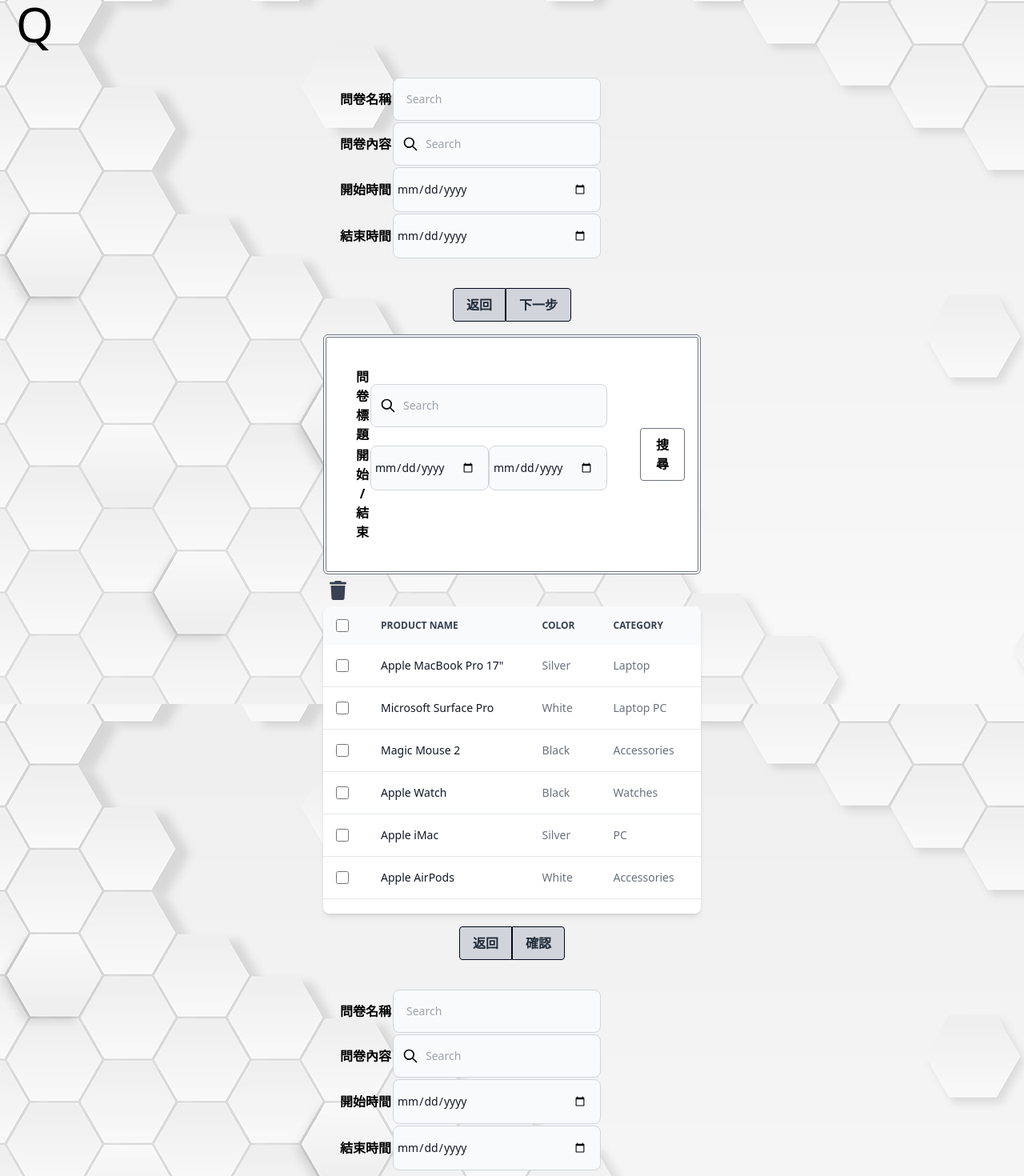
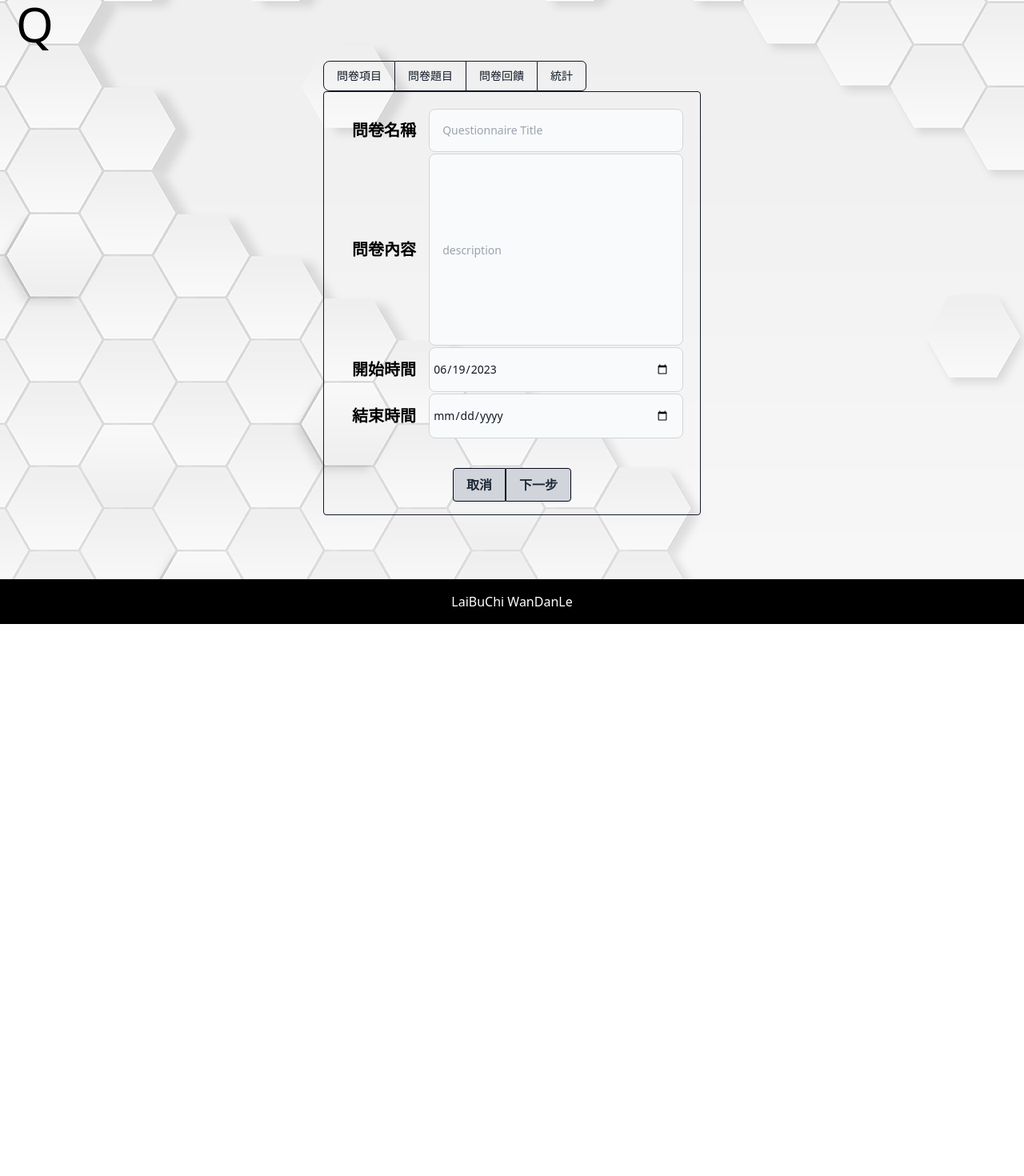
Before and after one commit to BoJyunHuang/Questionnaire, a Vue app: page /create in a window 1280 px wide. Shown: the part 20-1490 px from the top of the page at 80% size. After the commit the page ends 800 px from the top, so only its background shows below. Built offline with nearby package versions, Linux system fonts and the light colour scheme.

Commit message:
finish build

```diff
--- a/src/components/Questions.vue
+++ b/src/components/Questions.vue
@@ -624,6 +624,3 @@ export default {
 
 }
 </script>
-<style lang="">
-
-</style>
--- a/src/components/Table.vue
+++ b/src/components/Table.vue
@@ -101,12 +101,13 @@ export default {
                             v-model="item.selected"></td>
                     <td class="border border-slate-600 text-center">{{ item['serialNumber'] }}</td>
                     <td class="border border-slate-600 text-center">
-                        <a class="underline hover:no-underline" @click="toQPage(item)">{{ item['title'] }}</a>
+                        <a class="underline hover:no-underline cursor-pointer" @click="toQPage(item)">{{ item['title']
+                        }}</a>
                     </td>
                     <td class="border border-slate-600 text-center" v-for="column in columns">{{ item[column.key] }}</td>
                     <!-- 印出該分頁對應標題的內容(欄) -->
                     <td class="border border-slate-600 text-center">
-                        <a class="underline hover:no-underline" @click="toStatics(item)">觀看</a>
+                        <a class="underline hover:no-underline cursor-pointer" @click="toStatics(item)">觀看</a>
                     </td>
                 </tr>
             </tbody>
--- a/src/views/CreateView.vue
+++ b/src/views/CreateView.vue
@@ -1,43 +1,55 @@
-<template lang="">
-    <div>
+<template>
+    <div class="inline-flex rounded-md shadow-sm" role="group">
+        <button type="button" @click="to1Step"
+            class="inline-flex items-center px-4 py-2 text-sm font-medium text-gray-900 bg-transparent border border-gray-900 rounded-l-lg hover:bg-gray-900 hover:text-white focus:z-10 focus:ring-2 focus:ring-gray-500 focus:bg-gray-900 focus:text-white dark:border-black dark:text-black dark:hover:text-white dark:hover:bg-gray-700 dark:focus:bg-gray-700">
+
+            問卷項目
+        </button>
+        <button type="button" @click="to2Step"
+            class="inline-flex items-center px-4 py-2 text-sm font-medium text-gray-900 bg-transparent border-t border-b border-gray-900 hover:bg-gray-900 hover:text-white focus:z-10 focus:ring-2 focus:ring-gray-500 focus:bg-gray-900 focus:text-white dark:border-black dark:text-black dark:hover:text-white dark:hover:bg-gray-700 dark:focus:bg-gray-700">
+
+            問卷題目
+        </button>
+        <button type="button" @click="to3Step"
+            class="inline-flex items-center px-4 py-2 text-sm font-medium text-gray-900 bg-transparent border-l border-t border-b border-gray-900 hover:bg-gray-900 hover:text-white focus:z-10 focus:ring-2 focus:ring-gray-500 focus:bg-gray-900 focus:text-white dark:border-black dark:text-black dark:hover:text-white dark:hover:bg-gray-700 dark:focus:bg-gray-700">
+
+            問卷回饋
+        </button>
+        <button type="button" @click="to4Step"
+            class="inline-flex items-center px-4 py-2 text-sm font-medium text-gray-900 bg-transparent border border-gray-900 rounded-r-md hover:bg-gray-900 hover:text-white focus:z-10 focus:ring-2 focus:ring-gray-500 focus:bg-gray-900 focus:text-white dark:border-black dark:text-black dark:hover:text-white dark:hover:bg-gray-700 dark:focus:bg-gray-700">
+
+            統計
+        </button>
+    </div>
+    <div v-if="step1" class="flex flex-col justify-center border border-gray-900 rounded">
         <table class="m-5">
             <tr>
-                <th><label class="text-center">問卷名稱</label> </th>
-                <td><input type="search" id="search"
-                            class="block w-full p-4 text-sm text-gray-900 border border-gray-300 rounded-lg bg-gray-50 focus:ring-blue-500 focus:border-blue-500 dark:bg-gray-300 dark:border-gray-600 dark:placeholder-gray-500 dark:text-black dark:focus:ring-blue-500 dark:focus:border-blue-500"
-                            placeholder="Search" required>
+                <th><label class="text-center text-xl">問卷名稱</label> </th>
+                <td><input type="text" id="search"
+                        class="block w-full p-4 text-sm text-gray-900 border border-gray-300 rounded-lg bg-gray-50 focus:ring-blue-500 focus:border-blue-500 dark:bg-gray-300 dark:border-gray-600 dark:placeholder-gray-500 dark:text-black dark:focus:ring-blue-500 dark:focus:border-blue-500"
+                        placeholder="Questionnaire Title" required>
                 </td>
             </tr>
             <tr>
-                <th><label class="text-center">問卷內容
-                </label> </th>
+                <th><label class="text-center text-xl">問卷內容
+                    </label> </th>
                 <td><label for="search"
                         class="mb-2 text-sm font-medium text-gray-900 sr-only dark:text-black">Search</label>
-                    <div class="relative">
-                        <div class="absolute inset-y-0 left-0 flex items-center pl-3 pointer-events-none">
-                            <svg aria-hidden="true" class="w-5 h-5 text-black dark:text-gray-400" fill="none"
-                                stroke="currentColor" viewBox="0 0 24 24" xmlns="http://www.w3.org/2000/svg">
-                                <path stroke-linecap="round" stroke-linejoin="round" stroke-width="2"
-                                    d="M21 21l-6-6m2-5a7 7 0 11-14 0 7 7 0 0114 0z"></path>
-                            </svg>
-                        </div>
-                        <input type="search" id="search"
-                            class="block w-full p-4 pl-10 text-sm text-gray-900 border border-gray-300 rounded-lg bg-gray-50 focus:ring-blue-500 focus:border-blue-500 dark:bg-gray-300 dark:border-gray-600 dark:placeholder-gray-500 dark:text-black dark:focus:ring-blue-500 dark:focus:border-blue-500"
-                            placeholder="Search" required>
-
-                    </div>
+                    <input type="text" id="search"
+                        class="block w-full h-60 p-4 text-sm text-gray-900 border border-gray-300 rounded-lg bg-gray-50 focus:ring-blue-500 focus:border-blue-500 dark:bg-gray-300 dark:border-gray-600 dark:placeholder-gray-500 dark:text-black dark:focus:ring-blue-500 dark:focus:border-blue-500"
+                        placeholder="description" required>
                 </td>
             </tr>
             <tr>
-                <th><label class="text-center">開始時間</label></th>
+                <th><label class="text-center text-xl">開始時間</label></th>
                 <td class="flex">
-                    <input type="date" id="search"
+                    <input type="date" id="startDate" v-model="now"
                         class="block w-full p-4 pl-1 text-sm text-gray-900 border border-gray-300 rounded-lg bg-gray-50 focus:ring-blue-500 focus:border-blue-500 dark:bg-gray-300 dark:border-gray-600 dark:placeholder-gray-400 dark:text-gray-500 dark:focus:ring-blue-500 dark:focus:border-blue-500"
                         required>
                 </td>
             </tr>
             <tr>
-                <th><label class="text-center">結束時間</label></th>
+                <th><label class="text-center text-xl">結束時間</label></th>
                 <td class="flex">
                     <input type="date" id="search"
                         class="block w-full p-4 pl-1 text-sm text-gray-900 border border-gray-300 rounded-lg bg-gray-50 focus:ring-blue-500 focus:border-blue-500 dark:bg-gray-300 dark:border-gray-600 dark:placeholder-gray-400 dark:text-gray-500 dark:focus:ring-blue-500 dark:focus:border-blue-500"
@@ -46,22 +58,69 @@
             </tr>
         </table>
         <div class="flex justify-center p-4">
-            <button @click="previousPage"
+            <button @click="toListPage"
                 class="border border-slate-950 bg-gray-300 hover:bg-gray-400 text-gray-800 font-bold py-2 px-4 rounded-l">
-                返回
+                取消
             </button>
-            <button @click="nextPage"
+            <button @click="to2Step"
                 class="border border-slate-950 bg-gray-300 hover:bg-gray-400 text-gray-800 font-bold py-2 px-4 rounded-r">
                 下一步
             </button>
         </div>
     </div>
-    <div>
-       <SearchBox />
-       <button class="m-2">
+    <div v-if="step2" class="flex flex-col justify-center border border-gray-900 rounded">
+        <div class="flex ml-12 mt-12">
+            <div class="flex mr-5">
+                <label for="question" class="flex items-center text-center text-xl mr-4">題目</label>
+                <input type="text" id="search"
+                    class="block p-2 text-base text-gray-900 border border-gray-300 rounded-lg bg-gray-50 focus:ring-blue-500 focus:border-blue-500 dark:bg-gray-300 dark:border-gray-600 dark:placeholder-gray-500 dark:text-black dark:focus:ring-blue-500 dark:focus:border-blue-500"
+                    placeholder="Questionnaire Title" required>
+            </div>
+            <select name="kind" id="kind"
+                class="block p-2 text-base text-gray-900 border border-gray-300 rounded-lg bg-gray-50 focus:ring-blue-500 focus:border-blue-500 dark:bg-gray-300 dark:border-gray-600 dark:placeholder-gray-500 dark:text-black dark:focus:ring-blue-500 dark:focus:border-blue-500">
+                <option value="'單選方塊'">單選</option>
+                <option value="'多選方塊'">多選</option>
+            </select>
+            <div class="flex ml-5">
+                <label for="not_empty" class="flex items-center text-center text-xl mr-1">必填</label>
+                <input type="checkbox" id="not_empty" class="h-12">
+            </div>
+        </div>
+        <div class="flex ml-12 mt-3 relative">
+            <label for="question" class="flex items-center text-center text-xl mt-2 absolute">選項</label>
+            <div class="w-5/6 flex flex-wrap">
+                <input type="text" id="search" v-for="item in selectItems"
+                    class="block w-44 p-2 ml-14 my-1 text-base text-gray-900 border border-gray-300 rounded-lg bg-gray-50 focus:ring-blue-500 focus:border-blue-500 dark:bg-gray-300 dark:border-gray-600 dark:placeholder-gray-500 dark:text-black dark:focus:ring-blue-500 dark:focus:border-blue-500"
+                    placeholder="item" required>
+            </div>
+            <button class="m-2 absolute right-14 mt-3">
+                <i class="fa-solid fa-plus fa-xl" style="color: #374151;" @click="plusQ"></i>
+            </button>
+            <button class="m-2 absolute right-6 mt-3">
+                <i class="fa-solid fa-minus fa-xl" style="color: #374151;" @click="minusQ"></i>
+            </button>
+        </div>
+        <div class="mx-5">
+            <button class="m-2">
                 <i class="fa-solid fa-trash fa-xl" style="color: #374151;"></i>
             </button>
-       <Questions />
+        </div>
+        <div class="mx-4">
+            <Questions />
+        </div>
+        <div class="flex justify-center p-4">
+            <button @click="to1Step"
+                class="border border-slate-950 bg-gray-300 hover:bg-gray-400 text-gray-800 font-bold py-2 px-4 rounded-l">
+                上一步
+            </button>
+            <button @click="saveQandQ"
+                class="border border-slate-950 bg-gray-300 hover:bg-gray-400 text-gray-800 font-bold py-2 px-4 rounded-r">
+                儲存
+            </button>
+        </div>
+    </div>
+    <div v-if="step3" class="flex flex-col justify-center border border-gray-900 rounded">
+
         <div class="flex justify-center p-4">
             <button @click="previousPage"
                 class="border border-slate-950 bg-gray-300 hover:bg-gray-400 text-gray-800 font-bold py-2 px-4 rounded-l">
@@ -73,52 +132,8 @@
             </button>
         </div>
     </div>
-    <div>
-        <table class="m-5">
-            <tr>
-                <th><label class="text-center">問卷名稱</label> </th>
-                <td><input type="search" id="search"
-                            class="block w-full p-4 text-sm text-gray-900 border border-gray-300 rounded-lg bg-gray-50 focus:ring-blue-500 focus:border-blue-500 dark:bg-gray-300 dark:border-gray-600 dark:placeholder-gray-500 dark:text-black dark:focus:ring-blue-500 dark:focus:border-blue-500"
-                            placeholder="Search" required>
-                </td>
-            </tr>
-            <tr>
-                <th><label class="text-center">問卷內容
-                </label> </th>
-                <td><label for="search"
-                        class="mb-2 text-sm font-medium text-gray-900 sr-only dark:text-black">Search</label>
-                    <div class="relative">
-                        <div class="absolute inset-y-0 left-0 flex items-center pl-3 pointer-events-none">
-                            <svg aria-hidden="true" class="w-5 h-5 text-black dark:text-gray-400" fill="none"
-                                stroke="currentColor" viewBox="0 0 24 24" xmlns="http://www.w3.org/2000/svg">
-                                <path stroke-linecap="round" stroke-linejoin="round" stroke-width="2"
-                                    d="M21 21l-6-6m2-5a7 7 0 11-14 0 7 7 0 0114 0z"></path>
-                            </svg>
-                        </div>
-                        <input type="search" id="search"
-                            class="block w-full p-4 pl-10 text-sm text-gray-900 border border-gray-300 rounded-lg bg-gray-50 focus:ring-blue-500 focus:border-blue-500 dark:bg-gray-300 dark:border-gray-600 dark:placeholder-gray-500 dark:text-black dark:focus:ring-blue-500 dark:focus:border-blue-500"
-                            placeholder="Search" required>
-
-                    </div>
-                </td>
-            </tr>
-            <tr>
-                <th><label class="text-center">開始時間</label></th>
-                <td class="flex">
-                    <input type="date" id="search"
-                        class="block w-full p-4 pl-1 text-sm text-gray-900 border border-gray-300 rounded-lg bg-gray-50 focus:ring-blue-500 focus:border-blue-500 dark:bg-gray-300 dark:border-gray-600 dark:placeholder-gray-400 dark:text-gray-500 dark:focus:ring-blue-500 dark:focus:border-blue-500"
-                        required>
-                </td>
-            </tr>
-            <tr>
-                <th><label class="text-center">結束時間</label></th>
-                <td class="flex">
-                    <input type="date" id="search"
-                        class="block w-full p-4 pl-1 text-sm text-gray-900 border border-gray-300 rounded-lg bg-gray-50 focus:ring-blue-500 focus:border-blue-500 dark:bg-gray-300 dark:border-gray-600 dark:placeholder-gray-400 dark:text-gray-500 dark:focus:ring-blue-500 dark:focus:border-blue-500"
-                        required>
-                </td>
-            </tr>
-        </table>
+    <div v-if="step4" class="flex flex-col justify-center border border-gray-900 rounded">
+        <p>米你統計</p>
         <div class="flex justify-center p-4">
             <button @click="previousPage"
                 class="border border-slate-950 bg-gray-300 hover:bg-gray-400 text-gray-800 font-bold py-2 px-4 rounded-l">
@@ -130,48 +145,69 @@
             </button>
         </div>
     </div>
-    <button @click="show = !show">Toggle</button>
-<Transition name="fade">
-  <p v-if="show">hello</p>
-</Transition>
-
-
-    <ol class="flex items-center w-full p-3 space-x-2 text-sm font-medium text-center text-gray-500 bg-white border border-gray-200 rounded-lg shadow-sm dark:text-gray-400 sm:text-base dark:bg-gray-800 dark:border-gray-700 sm:p-4 sm:space-x-4">
-    <li class="flex items-center text-blue-600 dark:text-blue-500">
-        <span class="flex items-center justify-center w-5 h-5 mr-2 text-xs border border-blue-600 rounded-full shrink-0 dark:border-blue-500">
-            1
-        </span>
-        Personal <span class="hidden sm:inline-flex sm:ml-2">Info</span>
-        <svg aria-hidden="true" class="w-4 h-4 ml-2 sm:ml-4" fill="none" stroke="currentColor" viewBox="0 0 24 24" xmlns="http://www.w3.org/2000/svg"><path stroke-linecap="round" stroke-linejoin="round" stroke-width="2" d="M13 5l7 7-7 7M5 5l7 7-7 7"></path></svg>
-    </li>
-    <li class="flex items-center">
-        <span class="flex items-center justify-center w-5 h-5 mr-2 text-xs border border-gray-500 rounded-full shrink-0 dark:border-gray-400">
-            2
-        </span>
-        Account <span class="hidden sm:inline-flex sm:ml-2">Info</span>
-        <svg aria-hidden="true" class="w-4 h-4 ml-2 sm:ml-4" fill="none" stroke="currentColor" viewBox="0 0 24 24" xmlns="http://www.w3.org/2000/svg"><path stroke-linecap="round" stroke-linejoin="round" stroke-width="2" d="M13 5l7 7-7 7M5 5l7 7-7 7"></path></svg>
-    </li>
-    <li class="flex items-center">
-        <span class="flex items-center justify-center w-5 h-5 mr-2 text-xs border border-gray-500 rounded-full shrink-0 dark:border-gray-400">
-            3
-        </span>
-        Review
-    </li>
-</ol>
-
 </template>
 
 <script>
-import SearchBox from "../components/SearchBox.vue"
 import Questions from "../components/Questions.vue"
 export default {
     components: {
-        SearchBox,
         Questions
     },
     data() {
         return {
-            show: false,
+            now: this.getCurrentDate(),
+            step1: true,
+            step2: false,
+            step3: false,
+            step4: false,
+            selectItems: 1,
+        }
+    },
+    methods: {
+        toListPage() {
+            this.$router.push('/list')
+        },
+        to1Step() {
+            this.clearStep()
+            this.step1 = true
+        },
+        to2Step() {
+            this.clearStep()
+            this.step2 = true
+        },
+        to3Step() {
+            this.clearStep()
+            this.step3 = true
+        },
+        to4Step() {
+            this.clearStep()
+            this.step4 = true
+        },
+        clearStep() {
+            this.step1 = false
+            this.step2 = false
+            this.step3 = false
+            this.step4 = false
+        },
+        plusQ() {
+            if (this.selectItems < 10) {
+                this.selectItems++
+            }
+        },
+        minusQ() {
+            if (this.selectItems > 1) {
+                this.selectItems--
+            }
+        },
+        saveQandQ() {
+
+        },
+        getCurrentDate() {
+            const now = new Date();
+            const year = now.getFullYear();
+            const month = (now.getMonth() + 1).toString().padStart(2, '0');
+            const day = now.getDate().toString().padStart(2, '0');
+            return `${year}-${month}-${day}`;
         }
     },
 }
--- a/src/views/HomeView.vue
+++ b/src/views/HomeView.vue
@@ -20,19 +20,26 @@
 </template>
 
 <script>
-import { mapActions } from "pinia";
+import { mapState, mapActions } from "pinia";
 import indexStore from "../stores/counter";
 export default {
     methods: {
         ...mapActions(indexStore, ["userIn", "builderIn"]),
         userPage() {
             this.userIn()
-            this.$router.push('/list')
+            this.$router.push({ path: '/list', query: { p1: String(this.builder) } })
         },
         builderPage() {
             this.builderIn()
+
+            this.$router.push({ path: '/list', query: { p1: String(this.builder) } })
+        },
+        nextPage() {
             this.$router.push('/list')
         }
     },
+    computed: {
+        ...mapState(indexStore, ['builder', 'user']),
+    }
 };
 </script>
--- a/src/views/ListView.vue
+++ b/src/views/ListView.vue
@@ -2,7 +2,7 @@
     <div>
         <SearchBox />
         <br>
-        <div class="m-2">
+        <div class="m-2" v-if="builder">
             <button class="m-2">
                 <i class="fa-solid fa-trash fa-xl" style="color: #374151;"></i>
             </button>
@@ -17,7 +17,7 @@
 <script>
 import SearchBox from '../components/SearchBox.vue'
 import Table from '../components/Table.vue'
-import { mapState, mapActions } from "pinia";
+import { mapActions, mapState } from "pinia";
 import indexStore from "../stores/counter";
 export default {
     components: {
@@ -27,17 +27,22 @@ export default {
     data() {
         return {
             column: [{ key: 'status', value: '狀態' }, { key: 'startTime', value: '開始時間' }, { key: 'endTime', value: '結束時間' }],
-            qnData: []
+            qnData: [],
+            builder: null,
         }
+    },
+    created() {
+        this.builder = this.convertToBoolean(this.$route.query.p1);
     },
     mounted() {
         this.findAllQn()
-    },
-    computed: {
-        ...mapState(indexStore, ["builder"]),
+        this.builder = this.getbuilder
     },
     methods: {
         ...mapActions(indexStore, ["setQuestionnaire"]),
+        convertToBoolean(value) {
+            return value === 'true'; // 将字符串转换为布尔类型
+        },
         findAllQn() {
             fetch("http://localhost:8080/show_all_questionnaires")
                 .then(res => res.json())
@@ -56,6 +61,7 @@ export default {
         }
     },
     computed: {
+        ...mapState(indexStore, ['getbuilder']),
         formattedData() {
             return this.qnData.map(item => {
                 const startParts = item.startTime.split('T')
```
